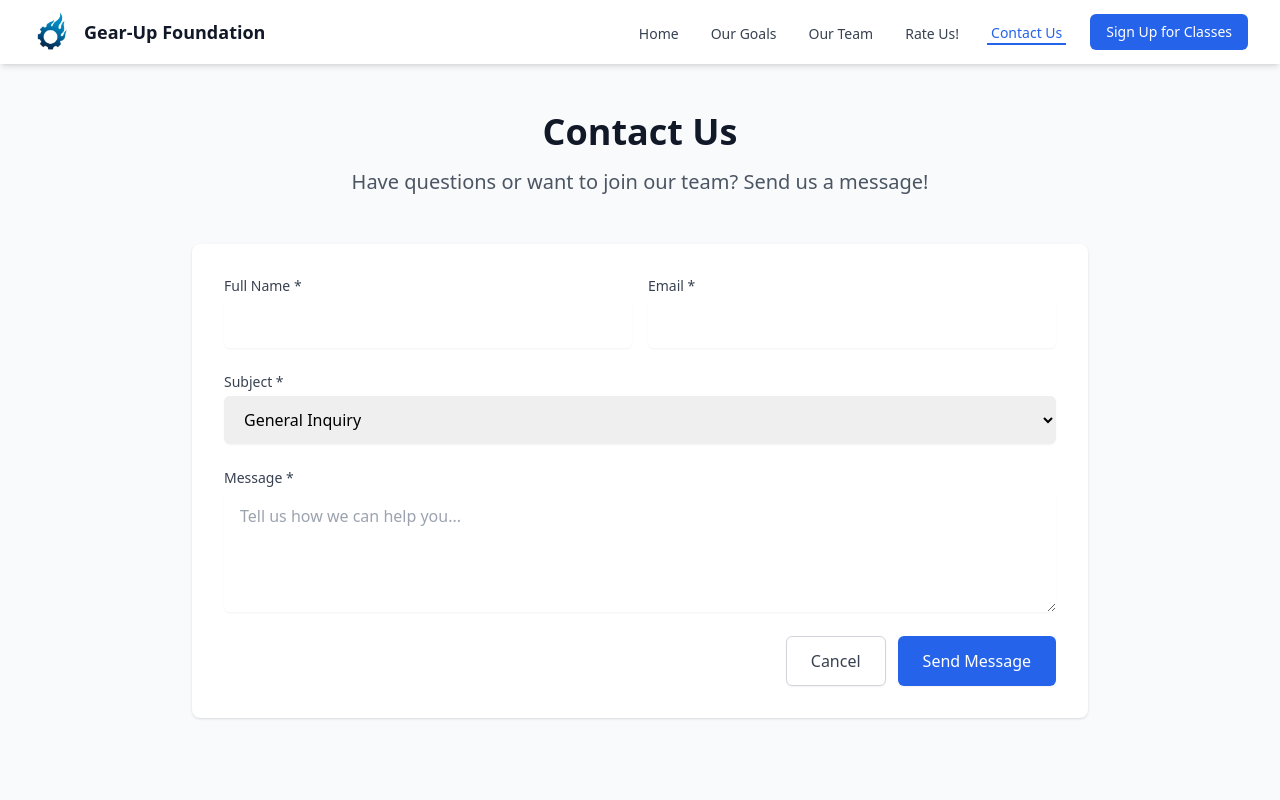
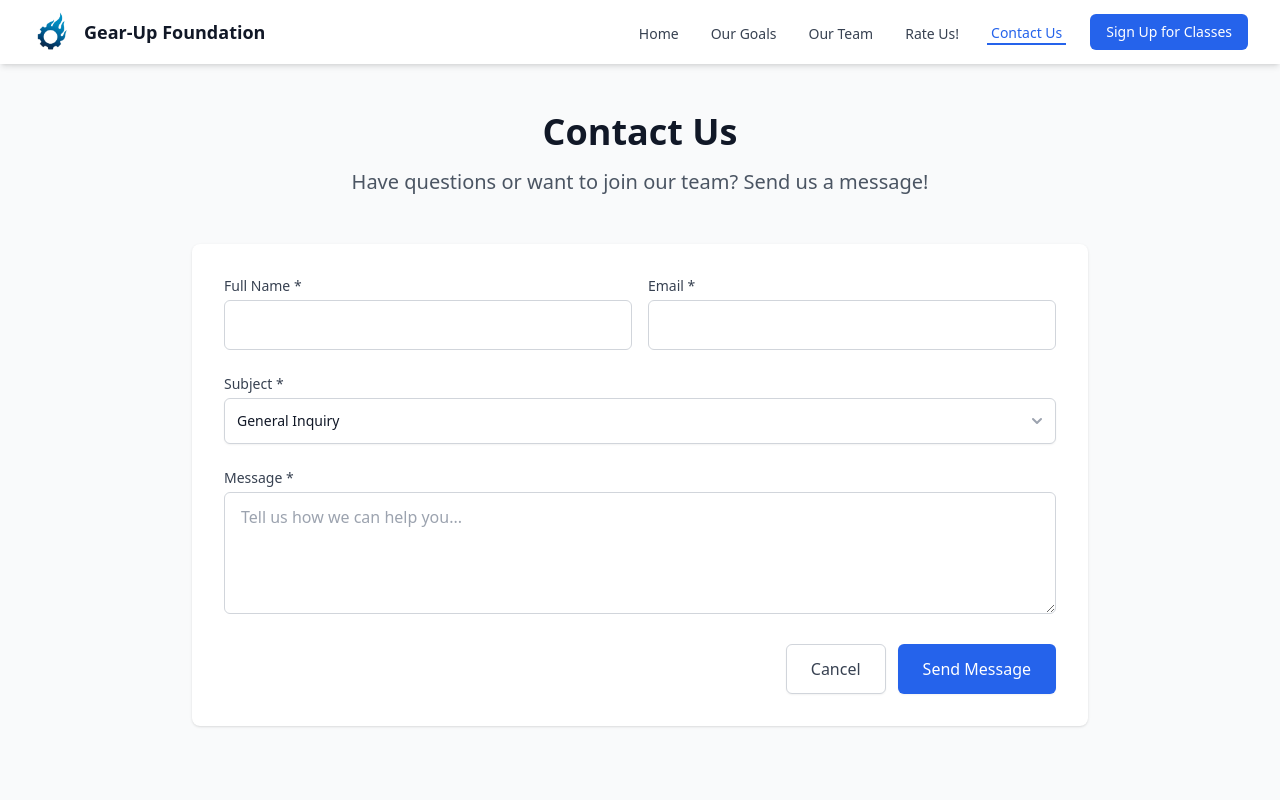
Before and after one commit to side-swifter/GearUpSite, a React (Vite) app: page /contact in a window 1280 px wide. Shown: the top 800 px of the page. Built offline with nearby package versions, Linux system fonts and the light colour scheme.

Commit message:
fixed text box look and made dropdown better and corrected classes

```diff
--- a/src/pages/Contact.tsx
+++ b/src/pages/Contact.tsx
@@ -1,10 +1,134 @@
-import React, { useState } from 'react';
+import React, { useState, useEffect, useRef } from 'react';
 import { useNavigate } from 'react-router-dom';
 import emailjs from '@emailjs/browser';
 import { emailjsConfig, getAdminNotificationTemplate, getUserConfirmationTemplate } from '../config/emailjs';
 
+// Custom Dropdown Component
+interface DropdownOption {
+  value: string;
+  label: string;
+}
+
+interface CustomDropdownProps {
+  id: string;
+  value: string;
+  onChange: (value: string) => void;
+  options: DropdownOption[];
+  placeholder: string;
+  required?: boolean;
+  label: string;
+}
+
+const CustomDropdown: React.FC<CustomDropdownProps> = ({
+  id,
+  value,
+  onChange,
+  options,
+  placeholder,
+  required = false,
+  label
+}) => {
+  const [isOpen, setIsOpen] = useState(false);
+  const dropdownRef = useRef<HTMLDivElement>(null);
+
+  useEffect(() => {
+    const handleClickOutside = (event: MouseEvent) => {
+      if (dropdownRef.current && !dropdownRef.current.contains(event.target as Node)) {
+        setIsOpen(false);
+      }
+    };
+
+    document.addEventListener('mousedown', handleClickOutside);
+    return () => document.removeEventListener('mousedown', handleClickOutside);
+  }, []);
+
+  const selectedOption = options.find(option => option.value === value);
+
+  return (
+    <div>
+      <label htmlFor={id} className="block text-sm font-medium text-gray-700 mb-1">
+        {label} {required && '*'}
+      </label>
+      <div className="relative" ref={dropdownRef}>
+        <button
+          type="button"
+          id={id}
+          onClick={() => setIsOpen(!isOpen)}
+          className={`relative w-full bg-white border border-gray-300 rounded-md shadow-sm pl-3 pr-10 py-3 text-left cursor-default focus:outline-none focus:ring-2 focus:ring-blue-500 focus:border-transparent sm:text-sm ${
+            !value ? 'text-gray-500' : 'text-gray-900'
+          }`}
+          aria-haspopup="listbox"
+          aria-expanded={isOpen}
+        >
+          <span className="block truncate">
+            {selectedOption ? selectedOption.label : placeholder}
+          </span>
+          <span className="absolute inset-y-0 right-0 flex items-center pr-2 pointer-events-none">
+            <svg
+              className={`h-5 w-5 text-gray-400 transition-transform duration-200 ${
+                isOpen ? 'transform rotate-180' : ''
+              }`}
+              xmlns="http://www.w3.org/2000/svg"
+              viewBox="0 0 20 20"
+              fill="currentColor"
+              aria-hidden="true"
+            >
+              <path
+                fillRule="evenodd"
+                d="M5.293 7.293a1 1 0 011.414 0L10 10.586l3.293-3.293a1 1 0 111.414 1.414l-4 4a1 1 0 01-1.414 0l-4-4a1 1 0 010-1.414z"
+                clipRule="evenodd"
+              />
+            </svg>
+          </span>
+        </button>
+
+        {isOpen && (
+          <div className="absolute z-10 mt-1 w-full bg-white shadow-lg max-h-60 rounded-md py-1 text-base ring-1 ring-black ring-opacity-5 overflow-auto focus:outline-none sm:text-sm">
+            {options.map((option) => (
+              <div
+                key={option.value}
+                onClick={() => {
+                  onChange(option.value);
+                  setIsOpen(false);
+                }}
+                className={`cursor-pointer select-none relative py-2 pl-3 pr-9 hover:bg-blue-50 ${
+                  value === option.value ? 'text-blue-600 bg-blue-50' : 'text-gray-900'
+                }`}
+              >
+                <span className={`block truncate ${value === option.value ? 'font-semibold' : 'font-normal'}`}>
+                  {option.label}
+                </span>
+                {value === option.value && (
+                  <span className="absolute inset-y-0 right-0 flex items-center pr-4 text-blue-600">
+                    <svg className="h-5 w-5" xmlns="http://www.w3.org/2000/svg" viewBox="0 0 20 20" fill="currentColor">
+                      <path
+                        fillRule="evenodd"
+                        d="M16.707 5.293a1 1 0 010 1.414l-8 8a1 1 0 01-1.414 0l-4-4a1 1 0 011.414-1.414L8 12.586l7.293-7.293a1 1 0 011.414 0z"
+                        clipRule="evenodd"
+                      />
+                    </svg>
+                  </span>
+                )}
+              </div>
+            ))}
+          </div>
+        )}
+      </div>
+    </div>
+  );
+};
+
 const Contact = () => {
   const navigate = useNavigate();
+
+  // Subject dropdown options
+  const subjectOptions: DropdownOption[] = [
+    { value: "New Contact Form Submission", label: "General Inquiry" },
+    { value: "I want to join the team", label: "I want to join the team" },
+    { value: "Partnership Opportunity", label: "Partnership Opportunity" },
+    { value: "Other", label: "Other" }
+  ];
+
   const [formData, setFormData] = useState({
     name: '',
     email: '',
@@ -16,6 +140,13 @@ const Contact = () => {
 
   const handleChange = (e: React.ChangeEvent<HTMLInputElement | HTMLTextAreaElement | HTMLSelectElement>) => {
     const { name, value } = e.target;
+    setFormData(prev => ({
+      ...prev,
+      [name]: value
+    }));
+  };
+
+  const handleDropdownChange = (name: string, value: string) => {
     setFormData(prev => ({
       ...prev,
       [name]: value
@@ -119,7 +250,7 @@ const Contact = () => {
                       required
                       value={formData.name}
                       onChange={handleChange}
-                      className="py-3 px-4 block w-full shadow-sm focus:ring-blue-500 focus:border-blue-500 border-gray-300 rounded-md"
+                      className="w-full px-4 py-3 border border-gray-300 rounded-md focus:ring-2 focus:ring-blue-500 focus:border-transparent"
                     />
                   </div>
                 </div>
@@ -136,30 +267,21 @@ const Contact = () => {
                       required
                       value={formData.email}
                       onChange={handleChange}
-                      className="py-3 px-4 block w-full shadow-sm focus:ring-blue-500 focus:border-blue-500 border-gray-300 rounded-md"
+                      className="w-full px-4 py-3 border border-gray-300 rounded-md focus:ring-2 focus:ring-blue-500 focus:border-transparent"
                     />
                   </div>
                 </div>
 
                 <div className="sm:col-span-2">
-                  <label htmlFor="subject" className="block text-sm font-medium text-gray-700">
-                    Subject *
-                  </label>
-                  <div className="mt-1">
-                    <select
-                      id="subject"
-                      name="subject"
-                      required
-                      value={formData.subject}
-                      onChange={handleChange}
-                      className="py-3 px-4 block w-full shadow-sm focus:ring-blue-500 focus:border-blue-500 border-gray-300 rounded-md"
-                    >
-                      <option value="New Contact Form Submission">General Inquiry</option>
-                      <option value="I want to join the team">I want to join the team</option>
-                      <option value="Partnership Opportunity">Partnership Opportunity</option>
-                      <option value="Other">Other</option>
-                    </select>
-                  </div>
+                  <CustomDropdown
+                    id="subject"
+                    value={formData.subject}
+                    onChange={(value) => handleDropdownChange('subject', value)}
+                    options={subjectOptions}
+                    placeholder="Select a subject"
+                    required
+                    label="Subject"
+                  />
                 </div>
 
                 <div className="sm:col-span-2">
@@ -174,7 +296,7 @@ const Contact = () => {
                       required
                       value={formData.message}
                       onChange={handleChange}
-                      className="py-3 px-4 block w-full shadow-sm focus:ring-blue-500 focus:border-blue-500 border-gray-300 rounded-md"
+                      className="w-full px-4 py-3 border border-gray-300 rounded-md focus:ring-2 focus:ring-blue-500 focus:border-transparent"
                       placeholder="Tell us how we can help you..."
                     />
                   </div>
--- a/src/pages/Rating.tsx
+++ b/src/pages/Rating.tsx
@@ -37,7 +37,7 @@ const faqs: FAQ[] = [
   {
     id: 'anonymous-feedback',
     question: 'Can I provide anonymous feedback?',
-    answer: 'Yes, while we ask for your name and email, you can contact us directly at feedback@gearuprobotics.org if you prefer to remain anonymous.',
+    answer: 'Yes, while we ask for your name and email, we never release your personal information.',
     delay: 'delay-100'
   },
   {
@@ -49,7 +49,7 @@ const faqs: FAQ[] = [
   {
     id: 'response-time',
     question: 'Will someone respond to my feedback?',
-    answer: 'If you\'ve shablue specific concerns or questions that require a response, a member of our team will reach out to you within 2-3 business days.',
+    answer: 'If you\'ve submitted specific concerns or questions that require a response, a member of our team will reach out to you within 2-3 business days.',
     delay: 'delay-300'
   }
 ];
--- a/src/pages/SignUp.tsx
+++ b/src/pages/SignUp.tsx
@@ -1,5 +1,120 @@
-import { useState, useEffect } from 'react';
+import { useState, useEffect, useRef } from 'react';
 import emailjs from '@emailjs/browser';
+
+// Custom Dropdown Component
+interface DropdownOption {
+  value: string;
+  label: string;
+}
+
+interface CustomDropdownProps {
+  id: string;
+  value: string;
+  onChange: (value: string) => void;
+  options: DropdownOption[];
+  placeholder: string;
+  required?: boolean;
+  label: string;
+}
+
+const CustomDropdown: React.FC<CustomDropdownProps> = ({
+  id,
+  value,
+  onChange,
+  options,
+  placeholder,
+  required = false,
+  label
+}) => {
+  const [isOpen, setIsOpen] = useState(false);
+  const dropdownRef = useRef<HTMLDivElement>(null);
+
+  useEffect(() => {
+    const handleClickOutside = (event: MouseEvent) => {
+      if (dropdownRef.current && !dropdownRef.current.contains(event.target as Node)) {
+        setIsOpen(false);
+      }
+    };
+
+    document.addEventListener('mousedown', handleClickOutside);
+    return () => document.removeEventListener('mousedown', handleClickOutside);
+  }, []);
+
+  const selectedOption = options.find(option => option.value === value);
+
+  return (
+    <div>
+      <label htmlFor={id} className="block text-sm font-medium text-gray-700 mb-1">
+        {label} {required && '*'}
+      </label>
+      <div className="relative" ref={dropdownRef}>
+        <button
+          type="button"
+          id={id}
+          onClick={() => setIsOpen(!isOpen)}
+          className={`relative w-full bg-white border border-gray-300 rounded-md shadow-sm pl-3 pr-10 py-3 text-left cursor-default focus:outline-none focus:ring-2 focus:ring-blue-500 focus:border-transparent sm:text-sm ${
+            !value ? 'text-gray-500' : 'text-gray-900'
+          }`}
+          aria-haspopup="listbox"
+          aria-expanded={isOpen}
+        >
+          <span className="block truncate">
+            {selectedOption ? selectedOption.label : placeholder}
+          </span>
+          <span className="absolute inset-y-0 right-0 flex items-center pr-2 pointer-events-none">
+            <svg
+              className={`h-5 w-5 text-gray-400 transition-transform duration-200 ${
+                isOpen ? 'transform rotate-180' : ''
+              }`}
+              xmlns="http://www.w3.org/2000/svg"
+              viewBox="0 0 20 20"
+              fill="currentColor"
+              aria-hidden="true"
+            >
+              <path
+                fillRule="evenodd"
+                d="M5.293 7.293a1 1 0 011.414 0L10 10.586l3.293-3.293a1 1 0 111.414 1.414l-4 4a1 1 0 01-1.414 0l-4-4a1 1 0 010-1.414z"
+                clipRule="evenodd"
+              />
+            </svg>
+          </span>
+        </button>
+
+        {isOpen && (
+          <div className="absolute z-10 mt-1 w-full bg-white shadow-lg max-h-60 rounded-md py-1 text-base ring-1 ring-black ring-opacity-5 overflow-auto focus:outline-none sm:text-sm">
+            {options.map((option) => (
+              <div
+                key={option.value}
+                onClick={() => {
+                  onChange(option.value);
+                  setIsOpen(false);
+                }}
+                className={`cursor-pointer select-none relative py-2 pl-3 pr-9 hover:bg-blue-50 ${
+                  value === option.value ? 'text-blue-600 bg-blue-50' : 'text-gray-900'
+                }`}
+              >
+                <span className={`block truncate ${value === option.value ? 'font-semibold' : 'font-normal'}`}>
+                  {option.label}
+                </span>
+                {value === option.value && (
+                  <span className="absolute inset-y-0 right-0 flex items-center pr-4 text-blue-600">
+                    <svg className="h-5 w-5" xmlns="http://www.w3.org/2000/svg" viewBox="0 0 20 20" fill="currentColor">
+                      <path
+                        fillRule="evenodd"
+                        d="M16.707 5.293a1 1 0 010 1.414l-8 8a1 1 0 01-1.414 0l-4-4a1 1 0 011.414-1.414L8 12.586l7.293-7.293a1 1 0 011.414 0z"
+                        clipRule="evenodd"
+                      />
+                    </svg>
+                  </span>
+                )}
+              </div>
+            ))}
+          </div>
+        )}
+      </div>
+    </div>
+  );
+};
 
 // EmailJS Configuration
 const emailJsPublicKey = 'gU33dTEMvODoA6qw_';
@@ -9,6 +124,31 @@ const confirmationTemplateId = 'template_confirm_signup'; // New confirmation te
 const TEAM_EMAIL = 'gear-up-robotics@outlook.com';
 
 const SignUp = () => {
+  // Dropdown options
+  const gradeOptions: DropdownOption[] = [
+    { value: "3rd", label: "3rd Grade" },
+    { value: "4th", label: "4th Grade" },
+    { value: "5th", label: "5th Grade" },
+    { value: "6th", label: "6th Grade" },
+    { value: "7th", label: "7th Grade" },
+    { value: "8th", label: "8th Grade" },
+    { value: "9th", label: "9th Grade" },
+    { value: "10th", label: "10th Grade" },
+    { value: "11th", label: "11th Grade" },
+    { value: "12th", label: "12th Grade" }
+  ];
+
+  const courseOptions: DropdownOption[] = [
+    { value: "Computer Aided Design 1 (CAD 1)", label: "Computer Aided Design 1 (CAD 1)" },
+    { value: "Intro to Programming with Scratch", label: "Intro to Programming with Scratch" },
+    { value: "Intro to Programming with Python (Python 1)", label: "Intro to Programming with Python (Python 1)" },
+    { value: "Intermediate Programming with Python (Python 2)", label: "Intermediate Programming with Python (Python 2)" },
+    { value: "Physics", label: "Physics" },
+    { value: "Computer Science", label: "Computer Science" },
+    { value: "Quantum Mechanics and Computations (Quantum 1)", label: "Robotics" },
+    { value: "Engineering and Brainstorming 1 (E&BG 1)", label: "Engineering and Brainstorming 1 (E&BG 1)" }
+  ];
+
   // Initialize EmailJS when the component mounts
   useEffect(() => {
     console.log('EmailJS Configuration:', {
@@ -42,6 +182,13 @@ const SignUp = () => {
 
   const handleChange = (e: React.ChangeEvent<HTMLInputElement | HTMLSelectElement | HTMLTextAreaElement>) => {
     const { name, value } = e.target;
+    setFormData(prev => ({
+      ...prev,
+      [name]: value
+    }));
+  };
+
+  const handleDropdownChange = (name: string, value: string) => {
     setFormData(prev => ({
       ...prev,
       [name]: value
@@ -237,51 +384,25 @@ const SignUp = () => {
                   />
                 </div>
 
-                <div>
-                  <label htmlFor="grade" className="block text-sm font-medium text-gray-700 mb-1">
-                    Student's Grade (2024-2025) *
-                  </label>
-                  <select
-                    id="grade"
-                    name="grade"
-                    required
-                    value={formData.grade}
-                    onChange={handleChange}
-                    className="w-full px-4 py-3 border border-gray-300 rounded-md focus:ring-2 focus:ring-blue-500 focus:border-transparent"
-                  >
-                    <option value="">Select Grade</option>
-                    <option value="3rd">3rd Grade</option>
-                    <option value="4th">4th Grade</option>
-                    <option value="5th">5th Grade</option>
-                    <option value="6th">6th Grade</option>
-                    <option value="7th">7th Grade</option>
-                    <option value="8th">8th Grade</option>
-                    <option value="9th">9th Grade</option>
-                    <option value="10th">10th Grade</option>
-                    <option value="11th">11th Grade</option>
-                    <option value="12th">12th Grade</option>
-                  </select>
-                </div>
+                <CustomDropdown
+                  id="grade"
+                  value={formData.grade}
+                  onChange={(value) => handleDropdownChange('grade', value)}
+                  options={gradeOptions}
+                  placeholder="Select Grade"
+                  required
+                  label="Student's Grade (2024-2025)"
+                />
 
-                <div>
-                  <label htmlFor="course" className="block text-sm font-medium text-gray-700 mb-1">
-                    Select Course *
-                  </label>
-                  <select
-                    id="course"
-                    name="course"
-                    required
-                    value={formData.course}
-                    onChange={handleChange}
-                    className="w-full px-4 py-3 border border-gray-300 rounded-md focus:ring-2 focus:ring-blue-500 focus:border-transparent"
-                  >
-                    <option value="">Select a course</option>
-                    <option value="Block Coding Course 1">Block Coding Course 1</option>
-                    <option value="Block Coding Course 2">Block Coding Course 2</option>
-                    <option value="Block Coding Course 3">Block Coding Course 3</option>
-                    <option value="Python Intro">Python Intro</option>
-                  </select>
-                </div>
+                <CustomDropdown
+                  id="course"
+                  value={formData.course}
+                  onChange={(value) => handleDropdownChange('course', value)}
+                  options={courseOptions}
+                  placeholder="Select a course"
+                  required
+                  label="Select Course"
+                />
               </div>
 
               <div>
@@ -315,16 +436,6 @@ const SignUp = () => {
                 ></textarea>
               </div>
 
-              <div className="flex items-center">
-                <input
-                  id="terms"
-                  name="terms"
-                  type="checkbox"
-                  className="h-4 w-4 text-blue-600 focus:ring-blue-500 border-gray-300 rounded"
-                  required
-                />
-              </div>
-
               <div className="pt-4 space-y-4">
                 <button
                   type="submit"
```
